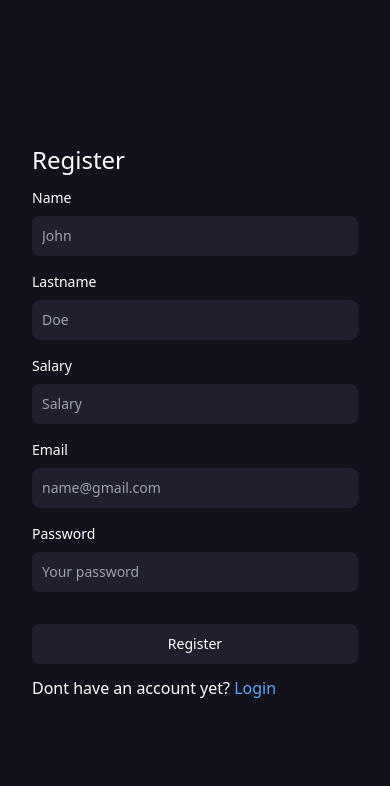
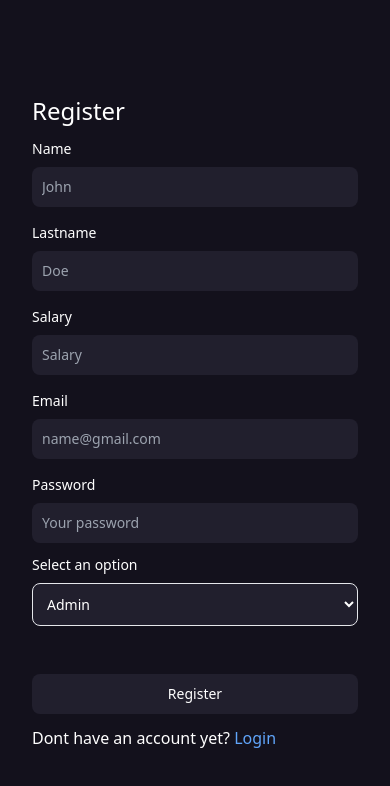
Before and after one commit to iarmolla/dashboard, a React (Create React App) app: page /register in a window 390 px wide. Shown: the top 786 px of the page. Built offline with nearby package versions, Linux system fonts and the light colour scheme.

Commit message:
adding responsive design

```diff
--- a/src/App.css
+++ b/src/App.css
@@ -15,6 +15,9 @@
     /* Firefox */
 }
 
+body {
+    background: #13111c;
+}
 html {
     scroll-behavior: smooth;
 }
--- a/src/App.js
+++ b/src/App.js
@@ -12,7 +12,7 @@ import Error from "./components/Error";
 
 function App() {
   return (
-    <div className="App h-screen">
+    <div>
       <BrowserRouter>
         <Routes>
           <Route path="/" element={<ProtectedRoute>
--- a/src/components/Dashboard.jsx
+++ b/src/components/Dashboard.jsx
@@ -15,7 +15,7 @@ function Dashboard() {
   return (
     <>
       <Sidebar></Sidebar>
-      <nav className="border-b-2 border-gray-200 dark:border-gray-700 px-2 sm:px-4 py-2.5">
+      <nav className="px-2 sm:px-4 py-2.5">
         <div className="container flex flex-wrap items-center justify-between mx-auto">
           <div></div>
           <div className="flex flex-col items-center md:order-2">
--- a/src/components/Login.jsx
+++ b/src/components/Login.jsx
@@ -53,9 +53,9 @@ function Login() {
                     handleSubmit,
                     isSubmitting,
                 }) => (
-                    <form className='flex flex-col p-5 gap-3 sm:p-10 rounded-md border border-slate-500' onSubmit={handleSubmit}>
+                    <form className='flex flex-col p-5  sm:p-10 rounded-md border border-slate-500' onSubmit={handleSubmit}>
                         <h1 className='text-white font-semibold text-2xl mb-5'>Login to dashboard</h1>
-                        <div className="mb-6 relative sm:w-80">
+                        <div className=" sm:w-80">
                             <label htmlFor="email" className="block mb-2 text-sm font-medium text-gray-900 dark:text-white">Your email</label>
                             <input
                                 autoComplete='off'
@@ -63,19 +63,20 @@ function Login() {
                                 onBlur={handleBlur}
                                 value={values.email}
                                 type="email" id="email" className="focus:outline-none btn-submit text-white text-sm rounded-lg block w-full p-2.5 " placeholder="name@gmail.com" />
-                            <div className='absolute -bottom-6 flex flex-col justify-center items-center'>
+                            <div className='flex flex-col justify-center items-start py-2'>
                                 <label className={`text-sm font-semibold text-red-400`}>{touched.email && errors.email}</label>
                             </div>
                         </div>
-                        <div className="relative mb-6">
+                        <div className="mb-4">
                             <label htmlFor="password" className="block mb-2 text-sm font-medium text-gray-900 dark:text-white">Your password</label>
                             <input
+                                placeholder='password'
                                 autoComplete='off'
                                 onChange={handleChange}
                                 onBlur={handleBlur}
                                 value={values.password}
                                 type="password" id="password" className="focus:outline-none  btn-submit text-white text-sm rounded-lg block w-full p-2.5 " />
-                            <div className='absolute -bottom-6 flex flex-col justify-center items-center'>
+                            <div className='flex flex-col justify-center items-start py-2'>
                                 <label className={`text-sm font-semibold text-red-400`}>{touched.password && errors.password}</label>
                             </div>
                         </div>
--- a/src/components/Register.jsx
+++ b/src/components/Register.jsx
@@ -23,10 +23,11 @@ function Register() {
         }
     })
     return (
-        <div className='h-full flex flex-col justify-center items-center'>
+        <div className='min-h-screen flex flex-col justify-center items-center'>
             <Formik
-                initialValues={{ name: '', lastname: '', salary: '', type: '', email: '', password: '' }}
+                initialValues={{ name: '', lastname: '', salary: '', email: '', password: '', rols: 'admin' }}
                 validate={values => {
+                    console.log(values)
                     const errors = {};
                     if (!values.name) {
                         errors.name = "* Complete field *"
@@ -52,16 +53,21 @@ function Register() {
                     } else if (!/^(?=.*[A-Za-z])(?=.*\d)[A-Za-z\d]{8,}$/.test(values.password)) {
                         errors.password = '* Minimum eight characters, at least one letter and one number *'
                     }
-                    console.log(errors)
 
                     return errors;
                 }}
                 onSubmit={(values, { resetForm }) => {
+                    let rol
+                    if(values.rols === 'admin') {
+                        rol = 0
+                    } else if(values.rols === 'user') {
+                        rol = 1
+                    }
                     const user = {
                         name: values.name,
                         lastname: values.lastname,
                         salary: values.salary,
-                        type: values.type,
+                        type: rol ,
                         email: values.email,
                         password: values.password
                     }
@@ -141,6 +147,11 @@ function Register() {
                         <div className={`flex flex-col pb-2  justify-center items-start ${touched.password && errors.password ? '' : 'hidden'}`}>
                             <label className={`pt-3 text-sm font-semibold text-red-400`}>{touched.password && errors.password}</label>
                         </div>
+                        <label for="rols" className="block mb-2 text-sm font-medium text-white pt-3">Select an option</label>
+                        <select name="rols" onChange={handleChange} onBlur={handleBlur} value={values.rols} id="rols" className="mb-4 border btn-submit  text-white text-sm rounded-lg  block w-full p-2.5">
+                            <option value="admin">Admin</option>
+                            <option value="user">User</option>
+                        </select>
                         <div className={`flex flex-col pt-8 ${touched.password && errors.password ? 'pt-0' : ''}`}>
                             <button type="submit" className="text-white btn-submit focus:outline-none font-medium rounded-lg text-sm  px-5 py-2.5 text-center">Register</button>
                         </div>
--- a/src/components/Sidebar.jsx
+++ b/src/components/Sidebar.jsx
@@ -5,17 +5,24 @@ import { signOut } from '../helpers/signout'
 
 function Sidebar() {
     const [user, setUser] = useState(false)
+    const [sidebar, setSidebar] = useState(false)
     const navigate = useNavigate('')
     return (
         <div>
-            <button data-drawer-target="default-sidebar" data-drawer-toggle="default-sidebar" aria-controls="default-sidebar" type="button" className="inline-flex items-center p-2 mt-2 ml-3 text-sm text-gray-500 rounded-lg md:hidden hover:bg-indigo-100 focus:outline-none focus:ring-2 focus:ring-gray-200 dark:text-gray-400 dark:hover:bg-gray-700 dark:focus:ring-gray-600">
+             <button onClick={()=> setSidebar(!sidebar)} data-drawer-target="default-sidebar" data-drawer-toggle="default-sidebar" aria-controls="default-sidebar" type="button" className="inline-flex items-center p-2 mt-2 ml-3 text-sm text-gray-500 rounded-lg md:hidden hover:bg-indigo-100 focus:outline-none focus:ring-2 focus:ring-gray-200 dark:text-gray-400 dark:hover:bg-gray-700 dark:focus:ring-gray-600">
                 <span className="sr-only">Open sidebar</span>
                 <svg className="w-6 h-6" aria-hidden="true" fill="currentColor" viewBox="0 0 20 20" xmlns="http://www.w3.org/2000/svg">
                     <path clipRule="evenodd" fillRule="evenodd" d="M2 4.75A.75.75 0 012.75 4h14.5a.75.75 0 010 1.5H2.75A.75.75 0 012 4.75zm0 10.5a.75.75 0 01.75-.75h7.5a.75.75 0 010 1.5h-7.5a.75.75 0 01-.75-.75zM2 10a.75.75 0 01.75-.75h14.5a.75.75 0 010 1.5H2.75A.75.75 0 012 10z"></path>
                 </svg>
             </button>
-            <aside id="default-sidebar" className="fixed top-0 left-0 z-40 w-64 h-screen transition-transform -translate-x-full sm:translate-x-0 border-r-2 dark:border-r-gray-700" aria-label="Sidebar">
-                <div className="h-full px-3 py-4 overflow-y-auto App">
+            <aside className={`${sidebar ? 'App' : '-translate-x-full'}  fixed top-0 left-0 z-40 w-64 h-screen transition-transform sm:translate-x-0 border-r-2 dark:border-r-gray-700`} aria-label="Sidebar">
+            <button onClick={()=> setSidebar(!sidebar)} data-drawer-target="default-sidebar" data-drawer-toggle="default-sidebar" aria-controls="default-sidebar" type="button" className="inline-flex items-center p-2 mt-2 ml-3 text-sm text-gray-500 rounded-lg md:hidden hover:bg-indigo-100 focus:outline-none focus:ring-2 focus:ring-gray-200 dark:text-gray-400 dark:hover:bg-gray-700 dark:focus:ring-gray-600">
+                <span className="sr-only">Open sidebar</span>
+                <svg className="w-6 h-6" aria-hidden="true" fill="currentColor" viewBox="0 0 20 20" xmlns="http://www.w3.org/2000/svg">
+                    <path clipRule="evenodd" fillRule="evenodd" d="M2 4.75A.75.75 0 012.75 4h14.5a.75.75 0 010 1.5H2.75A.75.75 0 012 4.75zm0 10.5a.75.75 0 01.75-.75h7.5a.75.75 0 010 1.5h-7.5a.75.75 0 01-.75-.75zM2 10a.75.75 0 01.75-.75h14.5a.75.75 0 010 1.5H2.75A.75.75 0 012 10z"></path>
+                </svg>
+            </button>
+                <div className="h-full px-3 py-4 ">
                     <ul className="space-y-2 text-white">
                         <li>
                             <Link to="/data" className="flex items-center p-2 text-base font-normal text-gray-900 rounded-lg link">
```
